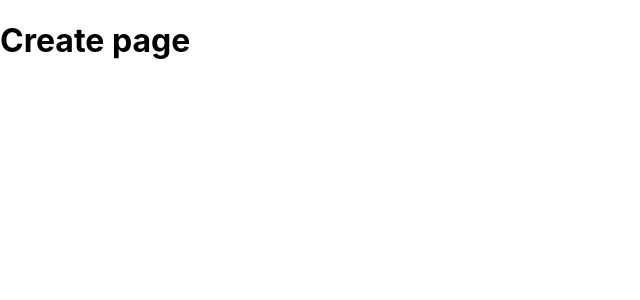
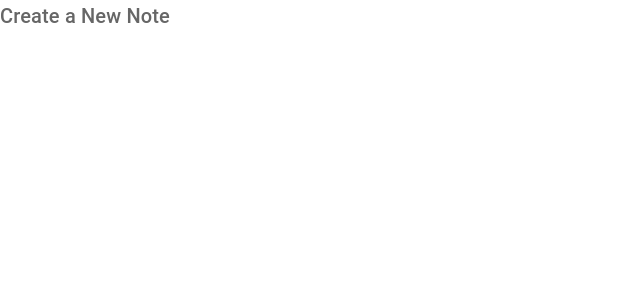
Before and after one commit to iamLolade/notepad, a React (Create React App) app: page /create in a window 1280 px wide. Shown: the top 300 px of the page, without its empty margins (0-640 px from the left). Built offline with nearby package versions, Linux system fonts and the light colour scheme; the HTML template or start-up script is replaced by a standard one.

Commit message:
Updated Create component to utilize Typography

```diff
--- a/src/pages/Create.js
+++ b/src/pages/Create.js
@@ -1,7 +1,16 @@
+import { Typography } from "@mui/material";
+
 const Create = () => {
     return (
         <div>
-            <h1>Create page</h1>
+            <Typography
+                variant="h6"
+                color="textSecondary"
+                component="h2"
+                gutterBottom
+            >
+                Create a New Note
+            </Typography>
         </div>
      );
 }
```
